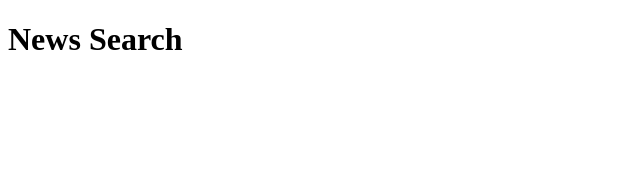
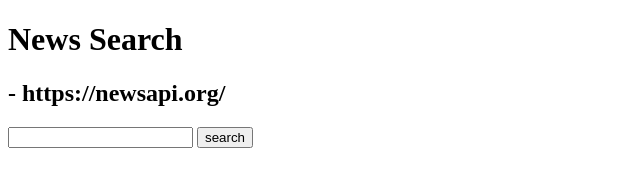
Before and after one commit to GeonWoo-LPS/news, a plain HTML site: page index.html in a window 1280 px wide. Shown: the whole page, without its empty margins (0-640 px from the left). Drawn offline with Linux system fonts and the light colour scheme.

Commit message:
html 기본 구조 작성

```diff
--- a/index.html
+++ b/index.html
@@ -7,7 +7,15 @@
     <link rel="stylesheet" href="./style.css" />
   </head>
   <body>
-    <h1>News Search</h1>
+    <header>
+      <h1>News Search</h1>
+      <h2>- https://newsapi.org/</h2>
+    </header>
+    <main>
+      <input type="text" />
+      <button>search</button>
+      <div></div>
+    </main>
     <script src="./main.js"></script>
   </body>
 </html>
```
